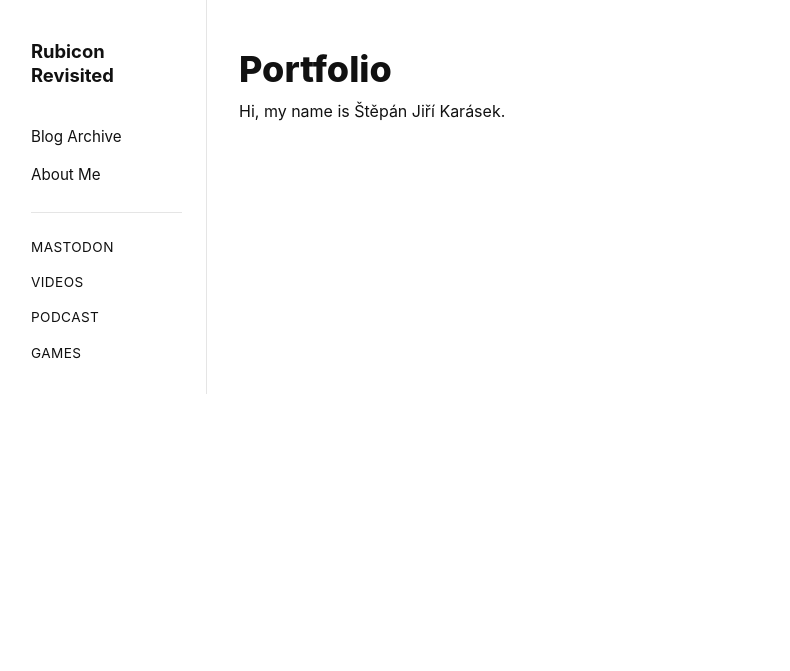
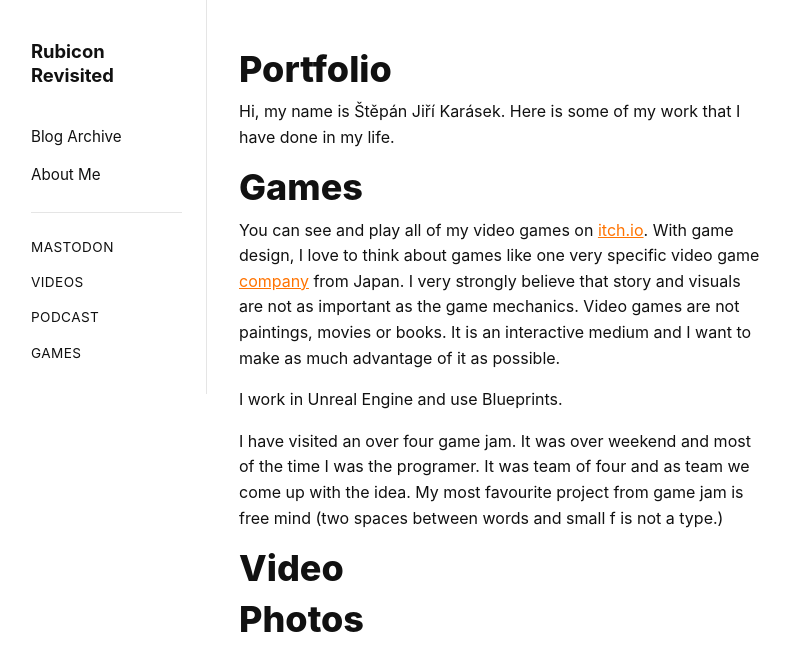
Before and after one commit to StepanJiri/stepankarasek.github.io, a Jekyll site: the page built from portfolio.md, in a window 1280 px wide. Shown: the top 671 px of the page, without its empty margins (153-943 px from the left). Built offline with Jekyll 4.4.1, drawn with Linux system fonts in a browser that asks for light colours.

Commit message:
Update portfolio.md

```diff
--- a/portfolio.md
+++ b/portfolio.md
@@ -5,4 +5,16 @@ permalink: /portfolio/
 ---
 
 # Portfolio
-Hi, my name is Štěpán Jiří Karásek.
+Hi, my name is Štěpán Jiří Karásek. Here is some of my work that I have done in my life.
+
+# Games
+You can see and play all of my video games on [itch.io](https://jirka-karasek.itch.io/). With game design, I love to think about games like one very specific video game [company](https://www.nintendo.com/jp/index.html) from Japan. I very strongly believe that story and visuals are not as important as the game mechanics. Video games are not paintings, movies or books. It is an interactive medium and I want to make as much advantage of it as possible.
+
+I work in Unreal Engine and use Blueprints.
+
+I have visited an over four game jam. It was over weekend and most of the time I was the programer. It was team of four and as team we come up with the idea. My most favourite project from game jam is free  mind (two spaces between words and small f is not a type.)
+
+# Video
+
+
+# Photos
```
